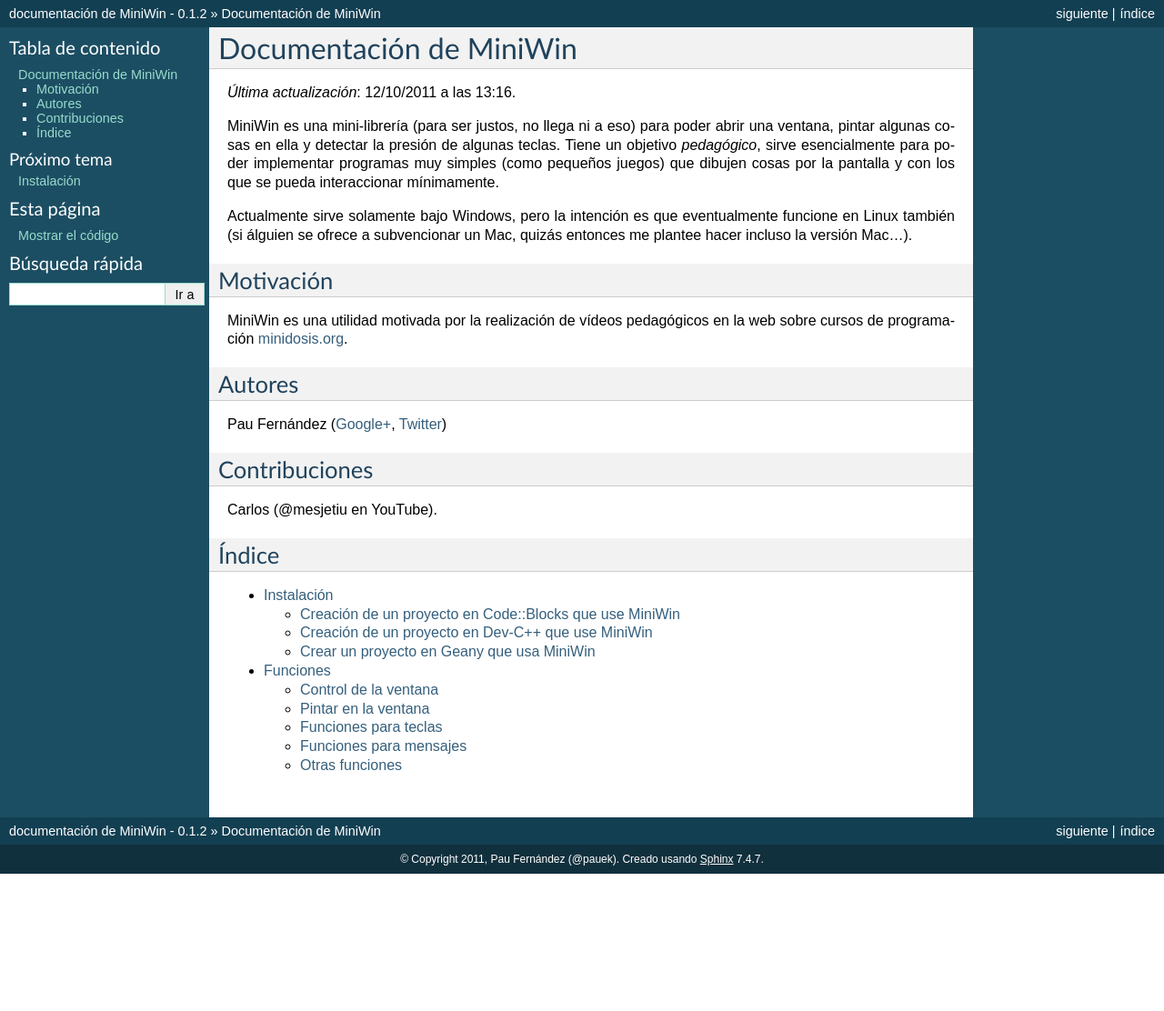
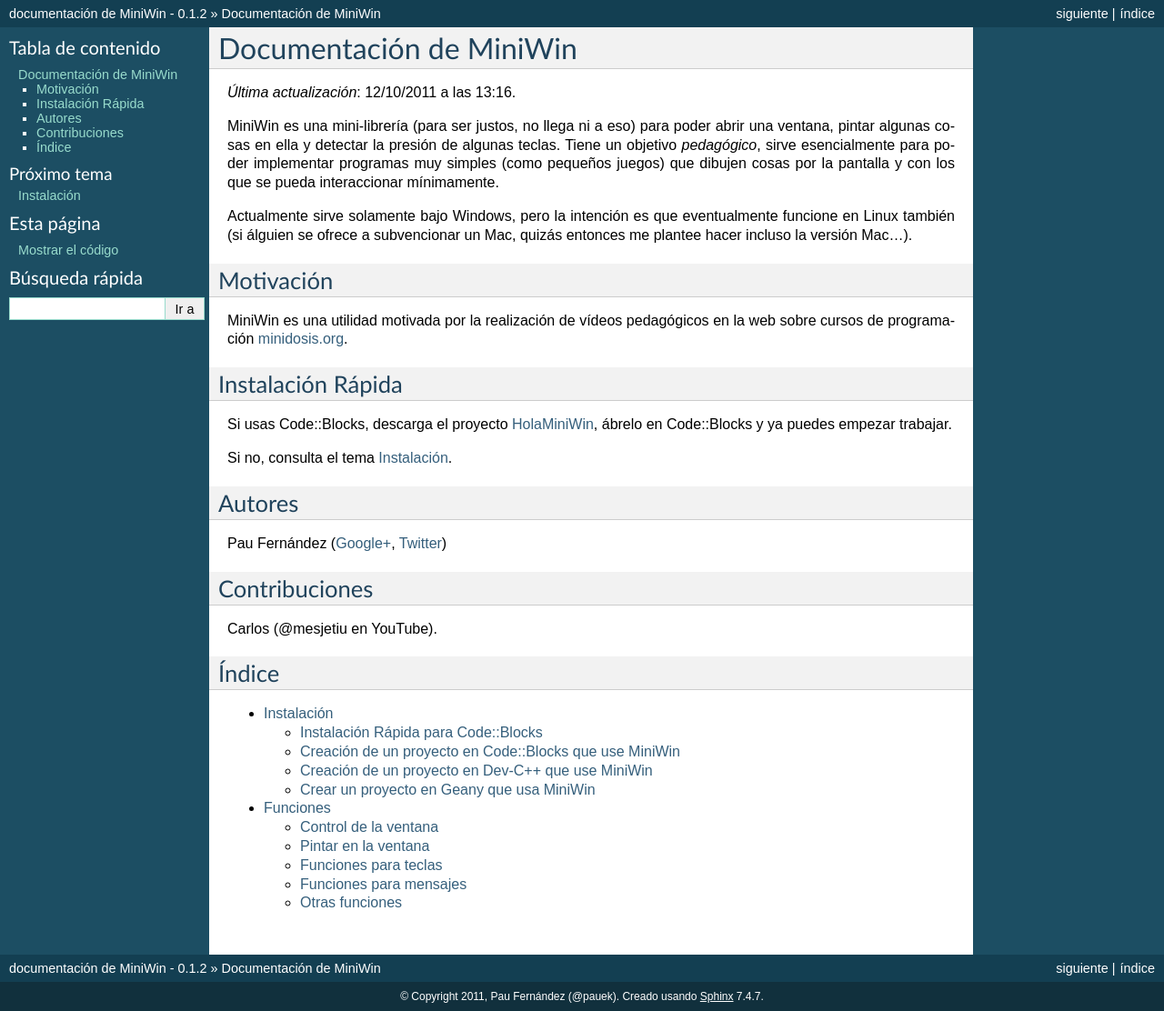
Before and after one commit to pauek/MiniWin, a Sphinx documentation site: the page built from docs/index.rst, in a window 1280 px wide. Shown: the whole page at 91% size. Built offline with Sphinx 7.4.7, drawn with Linux system fonts in a browser that asks for light colours; before the commit the page ends 961 px from its top, so only the background shows below that.

Commit message:
Añado el link a HolaMiniWin

```diff
--- a/docs/index.rst
+++ b/docs/index.rst
@@ -27,6 +27,15 @@
 pedagógicos en la web sobre cursos de programación `minidosis.org
 <http://minidosis.org/C++>`_.
 
+Instalación Rápida
+------------------
+
+Si usas Code::Blocks, descarga el proyecto `HolaMiniWin
+<https://github.com/downloads/pauek/MiniWin/HolaMiniWin.zip>`_, ábrelo
+en Code::Blocks y ya puedes empezar trabajar.
+
+Si no, consulta el tema :ref:`Instalación <instalacion>`.
+
 Autores
 -------
 
```
Also changed, not shown: docs/Instalacion.rst (+11 -0 lines).
